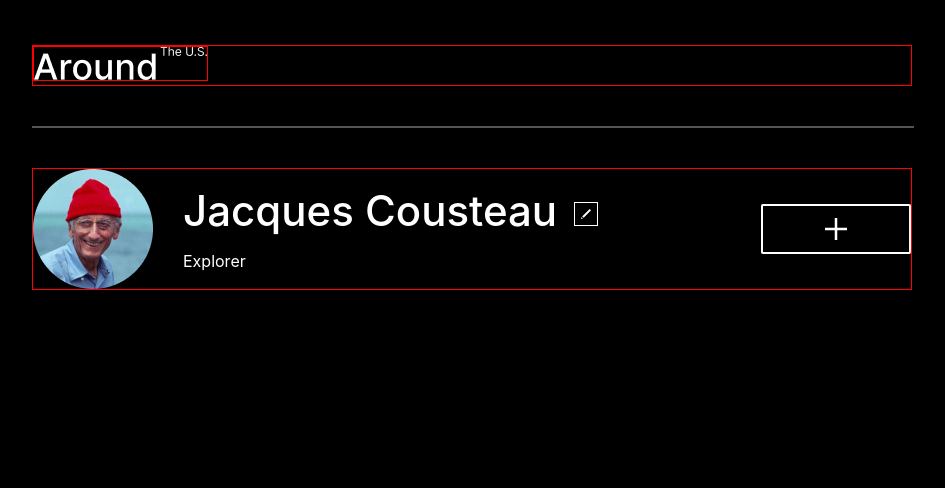
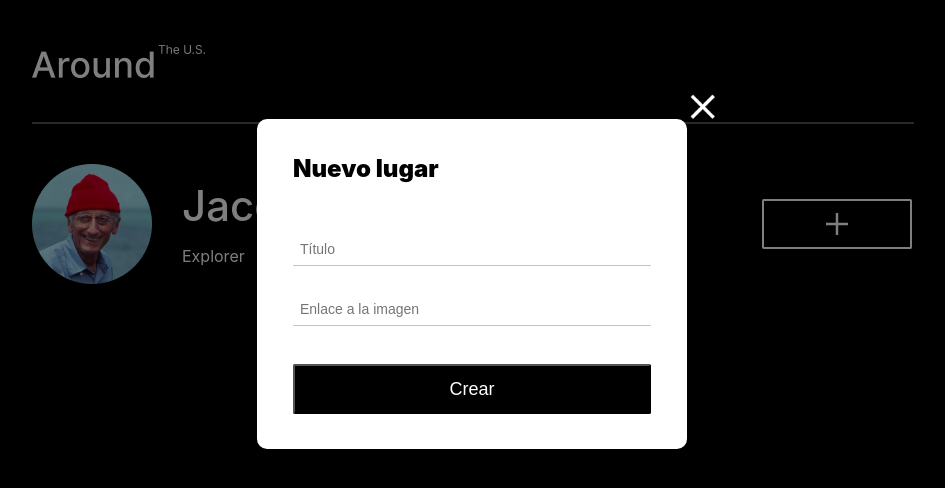
Before and after one commit to Teralv/web_project_4_esp, a plain HTML site: page index.html in a window 1280 px wide. Shown: the whole page, without its empty margins (168-1113 px from the left). Drawn offline with Linux system fonts and the light colour scheme.

Commit message:
feat: add contact-form && places-form to html

```diff
--- a/index.html
+++ b/index.html
@@ -22,7 +22,32 @@
           <img class="profile__edit-btn" src="./images/__edit-btn.png" alt="Botón para editar contenido del perfil">
           <p class="profile__about-me">Explorer</p>
         </div>
-          <img class="profile__add-btn" src="./images/__add-btn.png" alt="Bot[on para agregar contenido">
+        <img class="profile__add-btn" src="./images/__add-btn.png" alt="Botón para agregar contenido">
+      </section>
+
+      <section class="popup popup-profile popup_opened">
+        <div class="popup_background-theme"></div>
+        <form class="popup__container popup__container-profile">
+          <img class="popup__close-btn" src="./images/__close-icon.png" alt="Botón para cerrar formulario">
+          <h3 class="popup__title">Editar perfil</h3>
+          <input class="popup__name" type="text" placeholder="Nombre">
+          <input class="popup__about-me" type="text" placeholder="Acerca de mi">
+          <button class="popup__btn">Guardar</button>
+        </form>
+      </section>
+
+      <section class="popup  popup-places popup_OPENEDD">
+        <div class="popup_background-theme"></div>
+        <form class="popup__container popup__container-places">
+          <img class="popup__close-btn" src="./images/__close-icon.png" alt="Botón para cerrar formulario">
+          <h3 class="popup__title">Nuevo lugar</h3>
+          <input class="popup__place popup__input" id="popup__place-input" type="text" placeholder="Título" minlength="2" maxlength="30" required>
+          <span class="popup__place-input-error"></span>
+          <input class="popup__url popup__input" id="popup__url-input" type="url" placeholder="Enlace a la imagen">
+          <span class="popup__url-input-error"></span>
+          <button class="popup__btn popup__button2">Crear</button>
+        </form>
+        <div class="fondo"></div>
       </section>
 
     </div>
--- a/style.css
+++ b/style.css
@@ -23,14 +23,12 @@
 
 .header {
   margin: 45px auto auto auto;
-  border: 1px solid red;
 }
 
 .header__logo {
   margin: auto;
   width: 173px;
   height: auto;
-  border: 1px solid red;
 }
 
 .line {
@@ -42,7 +40,6 @@
 .profile {
   display: flex;
   align-items: center;
-  border: 1px solid red;
 }
 
 .profile__photo {
@@ -88,3 +85,126 @@
   opacity: 0.6;
   cursor: pointer;
 }
+
+.popup{
+  position: relative;
+  display: flex;
+  flex-direction: column;
+  z-index: 10;
+  align-items: center;
+  justify-content: center;
+}
+
+.popup_opened {
+  display: none;
+}
+
+.popup_background-theme {
+  width: 100%;
+  height: 100%;
+  top: 0;
+  position: fixed;
+  background-color: #000000;
+  opacity: 0.5;
+}
+
+.popup__container {
+  position: fixed;
+  z-index: 5;
+  display: flex;
+  flex-direction: column;
+  justify-content: space-between;
+  padding: 35px 36px;
+  margin: 0 auto;
+  background: #FFFFFF;
+  box-shadow: 0px 0px 25px rgba(0, 0, 0, 0.15);
+  border-radius: 10px;
+  box-sizing: border-box;
+  width: 430px;
+  height: 330px;
+}
+
+input:focus {
+  outline: solid #3E94CF;
+  border-radius: 3px;
+}
+
+.popup__close-btn {
+  width: 25px;
+  height: 25px;
+  position: absolute;
+  top: -25px;
+  right: -28px;
+}
+
+.popup__close-btn:hover{
+opacity: 0.6;
+cursor: pointer;
+}
+
+.popup__title {
+  font-weight: 900;
+  font-size: 24px;
+  line-height: 29px;
+  color: #000000;
+  margin: 0;
+  padding-bottom: 45px;
+}
+
+.popup__name {
+  font-weight: 400;
+  font-size: 14px;
+  line-height: 17px;
+  border: 0;
+  color: #000000;
+  border-bottom: 1px #C4C4C4 solid;
+  padding: 7px;
+}
+
+.popup__about-me {
+  font-weight: 400;
+  font-size: 14px;
+  line-height: 17px;
+  border: 0;
+  color: #000000;
+  border-bottom: 1px #C4C4C4 solid;
+  padding: 7px;
+  margin-top: 15px;
+}
+
+.popup__btn {
+  width: 100%;
+  height: 50.15px;
+  font-size: 18px;
+  line-height: 22px;
+  border-radius: 2px;
+  color: #FFFFFF;
+  background: #000000;
+  margin-top: 25px;
+}
+
+.popup__btn:hover {
+  opacity: 0.8;
+  cursor: pointer;
+}
+
+.popup__place {
+  font-weight: 400;
+  font-size: 14px;
+  line-height: 17px;
+  border: 0;
+  color: #000000;
+  border-bottom: 1px #C4C4C4 solid;
+  padding: 7px;
+}
+
+.popup__url {
+  font-weight: 400;
+  font-size: 14px;
+  line-height: 17px;
+  border: 0;
+  color: #000000;
+  border-bottom: 1px #C4C4C4 solid;
+  padding: 7px;
+  margin-top: 15px;
+}
```
Also changed, not shown: images/__close-icon.png (added). Lines whose indentation alone changed are shown as unchanged.
